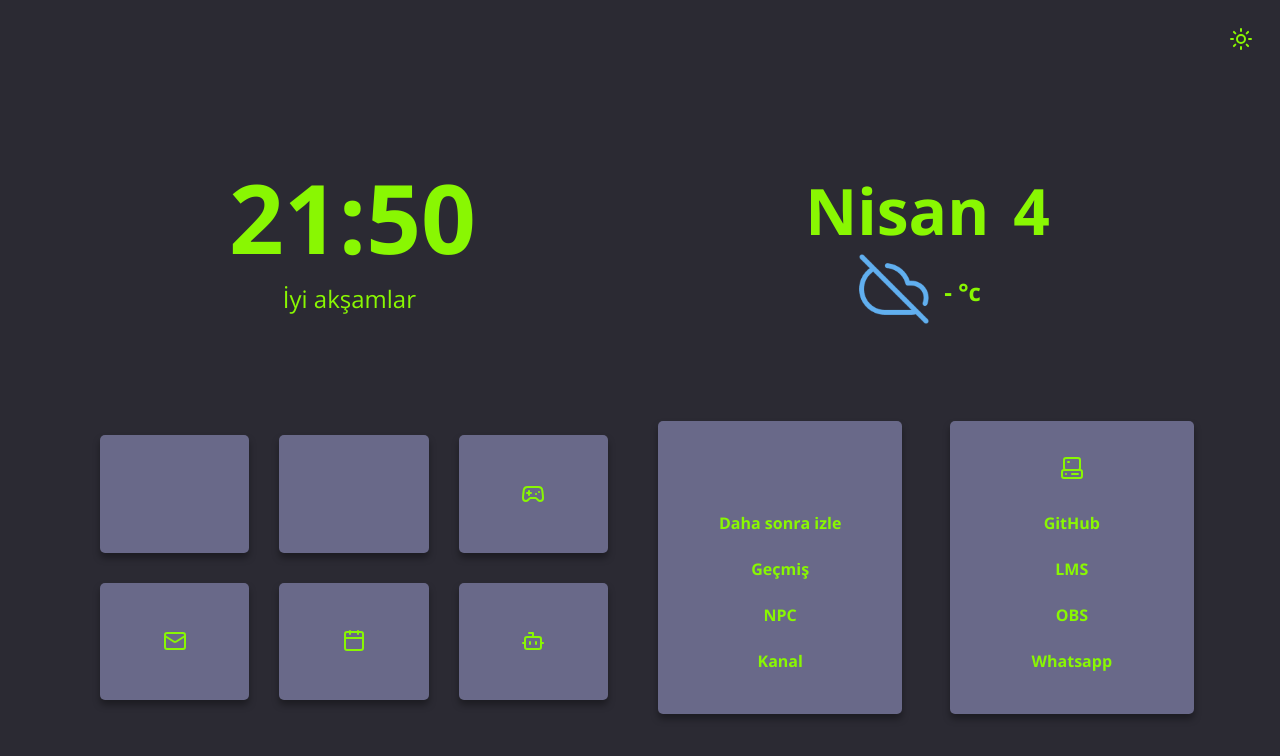
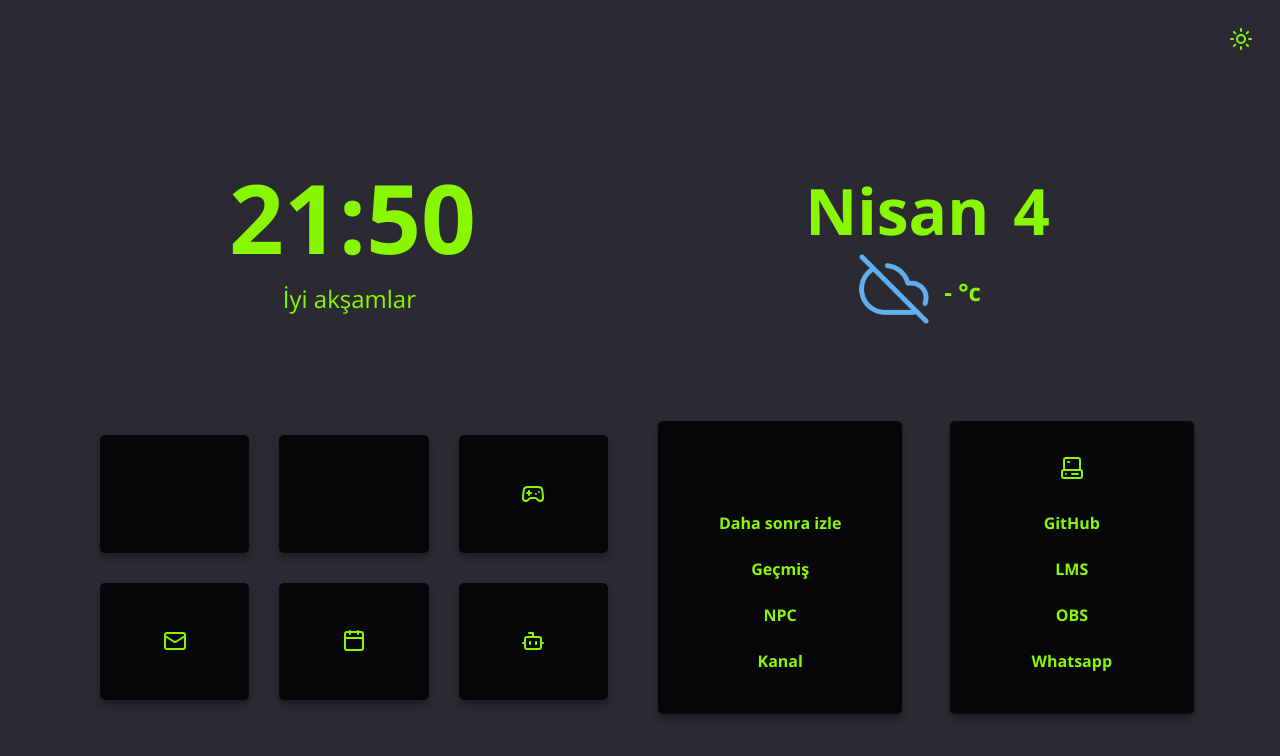
Before and after one commit to Sezynex/sezynex.github.io, a website: page index.html in a window 1280 px wide. Both pictures are taken after a click on the button 1241 px from the left and 40 px from the top of the page. Drawn offline with nearby package versions, Linux system fonts and the light colour scheme.

Commit message:
Update app.css

```diff
--- a/app.css
+++ b/app.css
@@ -37,7 +37,7 @@
   /* Dark Colors  */
   --accent: #fcfcfc; /* Hover color */
   --background: #2b2a33; /* Background color */
-  --cards: #696989; /* Cards color */
+  --cards: #070709; /* Cards color */
 
   /* Fonts Color */
   --fg: #89f702; /* Foreground color */
```
